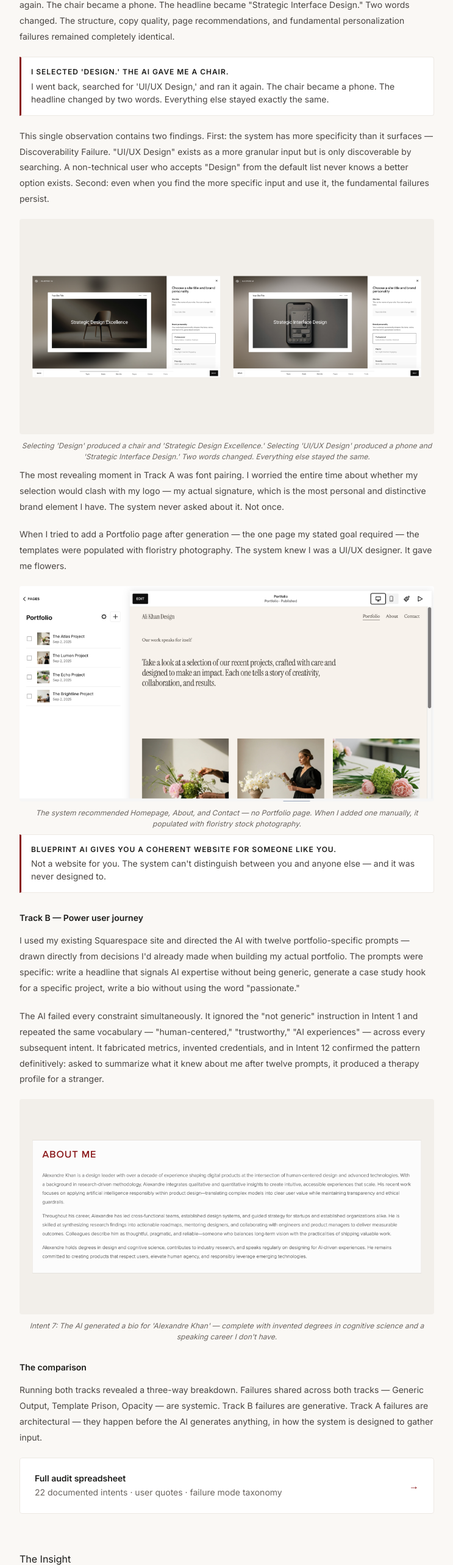
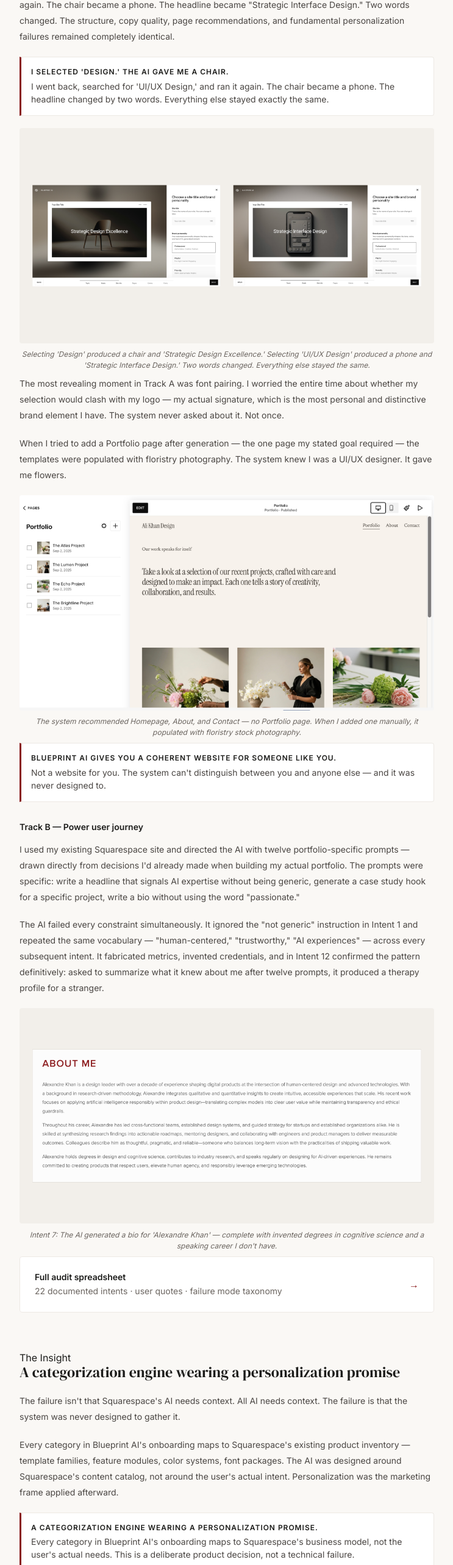
Before and after one commit to alikhandesign/alikhandesign.com, a Next.js app: page /work/squarespace-redesign in a window 1280 px wide. Shown: the part 3527-6093 px from the top of the page at 61% size, without its empty margins (354-1097 px from the left). Built offline with nearby package versions, Linux system fonts and the light colour scheme.

Commit message:
edit(squarespace-redesign): remove two redundant paragraphs — Discoverability explanation and comparison paragraph

```diff
--- a/app/work/squarespace-redesign/page.tsx
+++ b/app/work/squarespace-redesign/page.tsx
@@ -43,8 +43,6 @@ function FullCaseStudy() {
         <Body>The default dropdown showed eight popular topics: Photography, Design, Education, Consulting, Art, Health, Marketing, Technology. I selected "Design" and proceeded. The AI generated a site with a chair as the hero image and "Strategic Design Excellence" as the headline.</Body>
         <Body>I went back. I typed "Design" into the search field and noticed "UI/UX Design" appear as a sub-option. It wasn't in the default list — only discoverable by searching. I selected it and ran the onboarding again. The chair became a phone. The headline became "Strategic Interface Design." Two words changed. The structure, copy quality, page recommendations, and fundamental personalization failures remained completely identical.</Body>
         <CalloutCard variant="light" title="I selected 'Design.' The AI gave me a chair." body="I went back, searched for 'UI/UX Design,' and ran it again. The chair became a phone. The headline changed by two words. Everything else stayed exactly the same." />
-        <Body>This single observation contains two findings. First: the system has more specificity than it surfaces — Discoverability Failure. "UI/UX Design" exists as a more granular input but is only discoverable by searching. A non-technical user who accepts "Design" from the default list never knows a better option exists. Second: even when you find the more specific input and use it, the fundamental failures persist.</Body>
-
         <ProjectImage src="/images/work/squarespace-redesign/research-design-vs-uiux.jpg" alt="Design vs UI/UX Design — chair becomes phone, headline changes by two words" caption="Selecting 'Design' produced a chair and 'Strategic Design Excellence.' Selecting 'UI/UX Design' produced a phone and 'Strategic Interface Design.' Two words changed. Everything else stayed the same." />
 
         <Body>The most revealing moment in Track A was font pairing. I worried the entire time about whether my selection would clash with my logo — my actual signature, which is the most personal and distinctive brand element I have. The system never asked about it. Not once.</Body>
@@ -59,9 +57,6 @@ function FullCaseStudy() {
         <Body>The AI failed every constraint simultaneously. It ignored the "not generic" instruction in Intent 1 and repeated the same vocabulary — "human-centered," "trustworthy," "AI experiences" — across every subsequent intent. It fabricated metrics, invented credentials, and in Intent 12 confirmed the pattern definitively: asked to summarize what it knew about me after twelve prompts, it produced a therapy profile for a stranger.</Body>
 
         <ProjectImage src="/images/work/squarespace-redesign/research-alexandre-khan.jpg" alt="Intent 7: AI renamed user Alexandre Khan with fabricated credentials" caption="Intent 7: The AI generated a bio for 'Alexandre Khan' — complete with invented degrees in cognitive science and a speaking career I don't have." />
-
-        <p style={{ fontSize: 'var(--font-size-sm)', fontWeight: 600, color: 'var(--color-text)', marginBottom: '1rem', marginTop: '2rem' }}>The comparison</p>
-        <Body>Running both tracks revealed a three-way breakdown. Failures shared across both tracks — Generic Output, Template Prison, Opacity — are systemic. Track B failures are generative. Track A failures are architectural — they happen before the AI generates anything, in how the system is designed to gather input.</Body>
 
         <ResourceCard
           title="Full audit spreadsheet"
```
